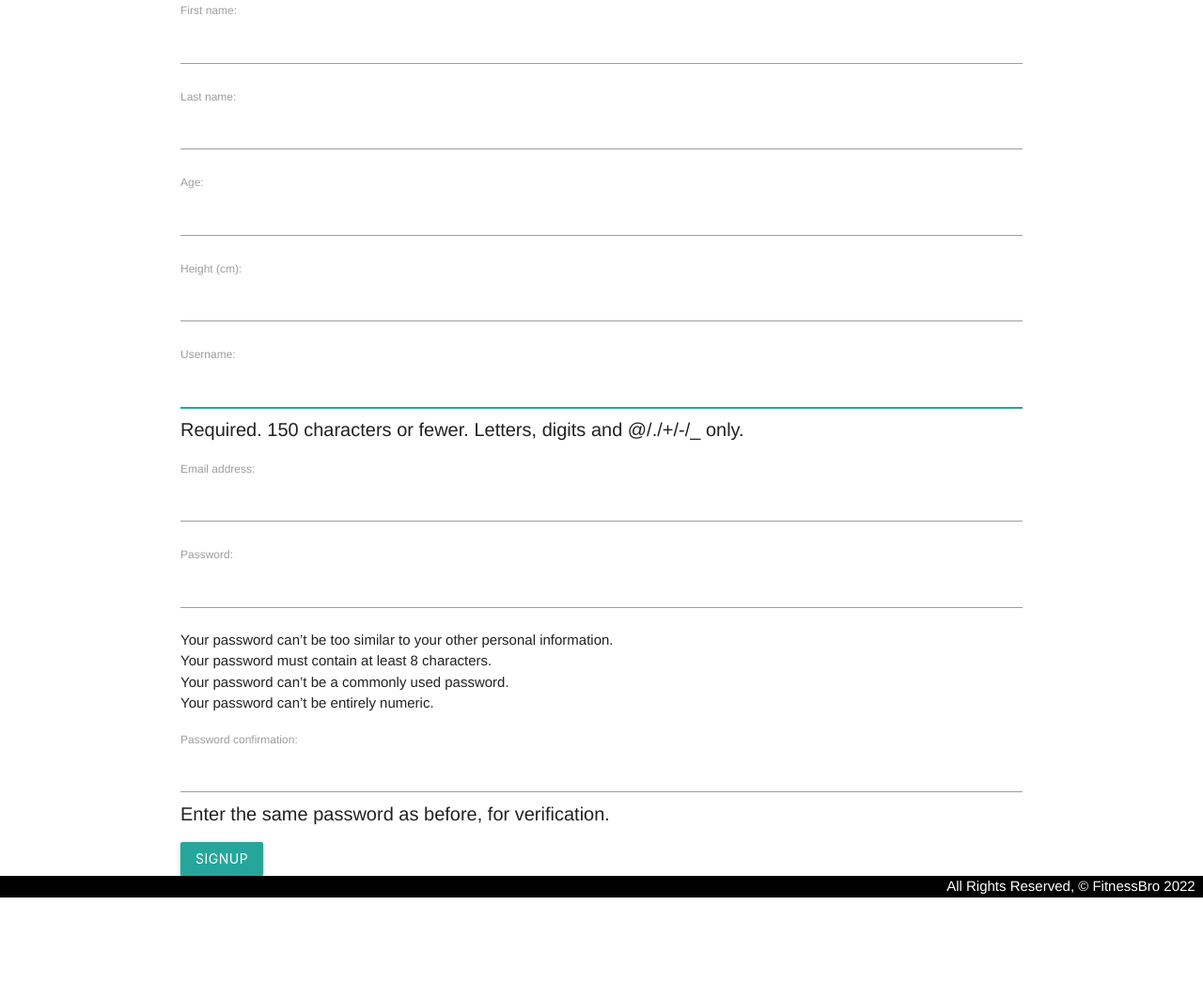
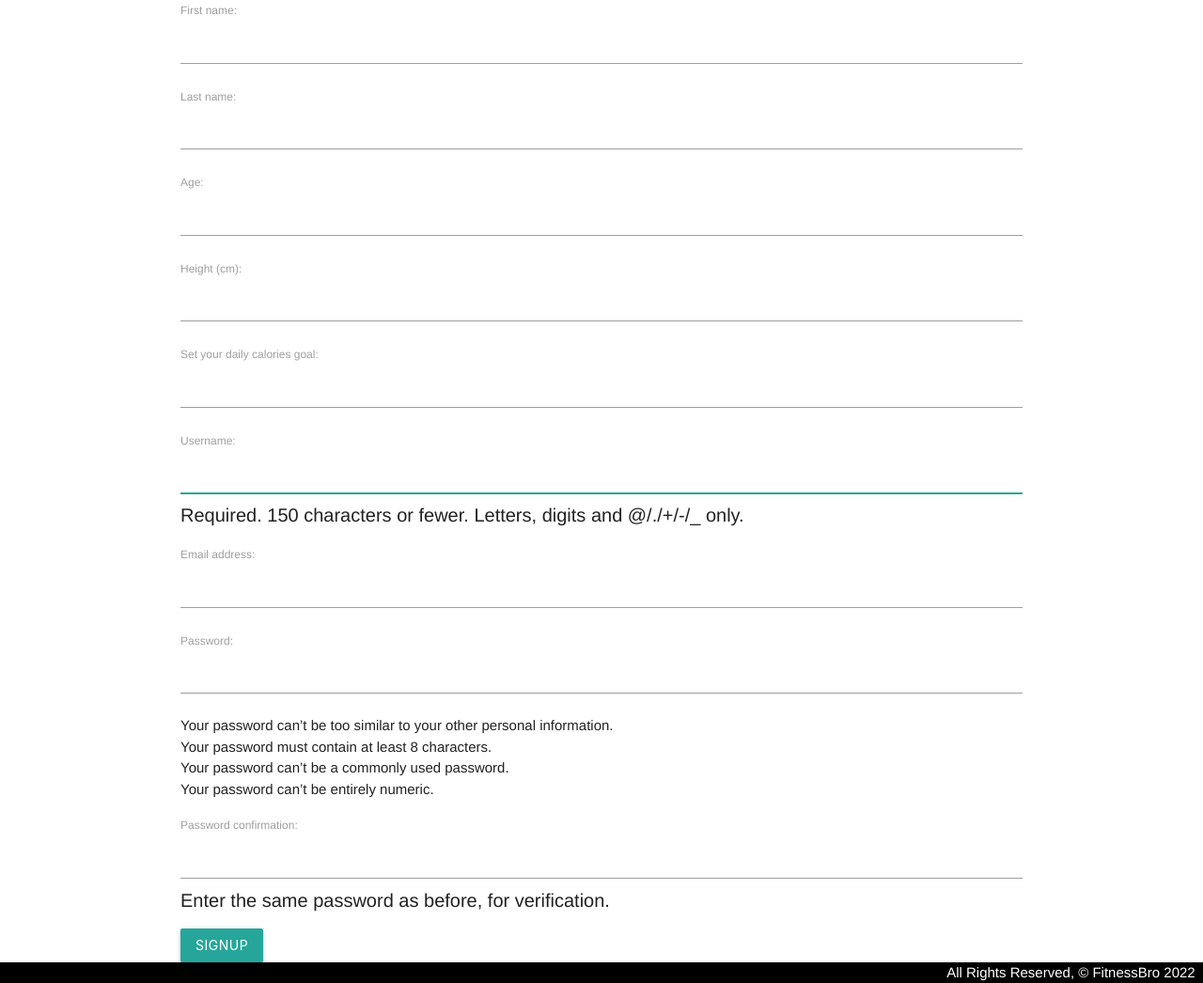
Before and after one commit to ColtonRennie/FitnessBro, a Django app: page /accounts/signup/ in a window 1280 px wide. Shown: the part 201-1247 px from the top of the page at 94% size. Before the commit the page ends 1156 px from the top, so only its background shows below. Run offline with Django 4.2, Linux system fonts and the light colour scheme.

Commit message:
fix sign up form

```diff
--- a/main_app/forms.py
+++ b/main_app/forms.py
@@ -1,4 +1,3 @@
-from django.forms import ModelForm
 from django import forms
 from django.contrib.auth.forms import UserCreationForm
 from django.contrib.auth.models import User
--- a/main_app/templates/registration/signup.html
+++ b/main_app/templates/registration/signup.html
@@ -26,6 +26,11 @@
   <p>
     <label for="id_height" class="">Height (cm):</label>
     <input type="number" name="height" required="" id="id_height" />
+  </p>
+
+  <p>
+    <label for="id_daily_calories_goal">Set your daily calories goal:</label>
+    <input type="number" name="daily_calories_goal" required="" id="id_daily_calories_goal" />
   </p>
 
   <p>
```
